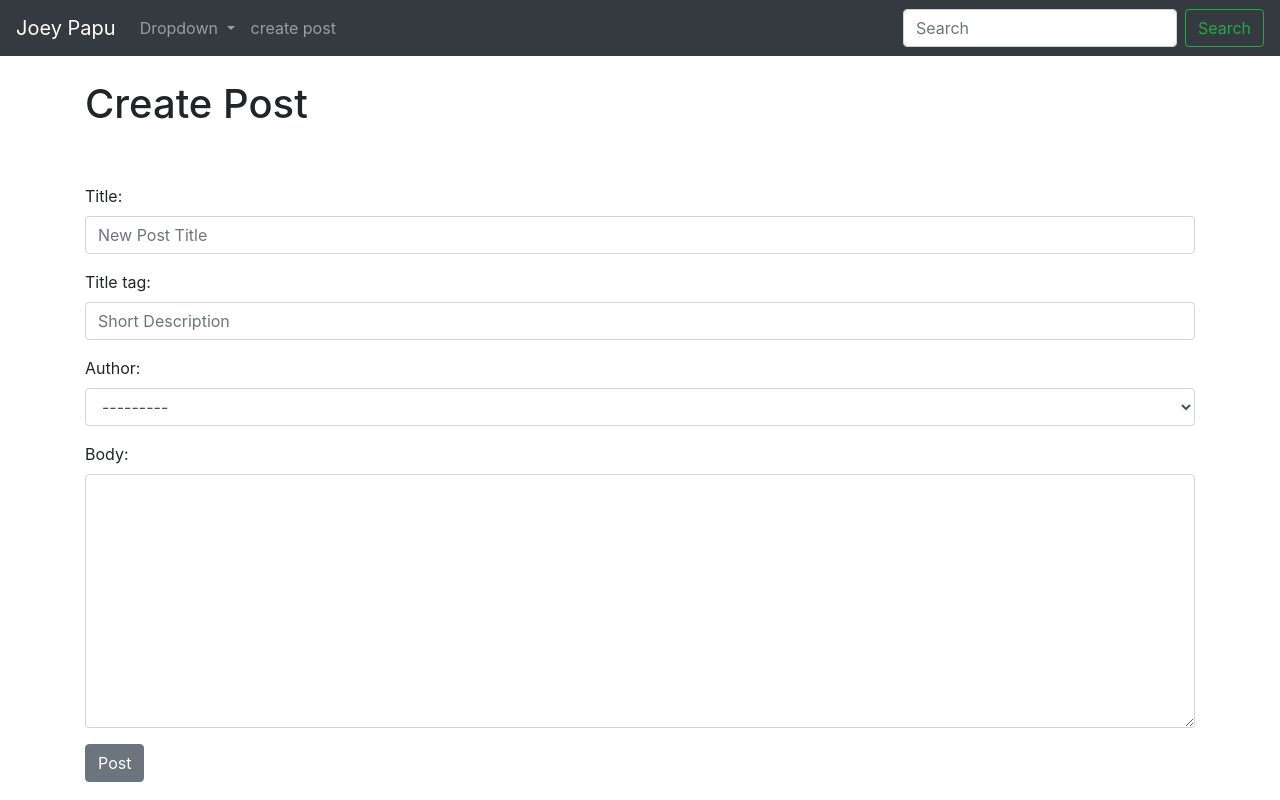
After one commit to jpapu/portfolio, a Django app: page /create_post/ in a window 1280 px wide. The commit adds this page. Run offline with Django 3.2, Linux system fonts and the light colour scheme; some libraries are stand-ins or nearby versions.

Commit message:
14 add post page (#15)
* migrate

* create post page

* make forms pretty

```diff
--- /dev/null
+++ b/portfolio/web_app/forms.py
@@ -0,0 +1,14 @@
+from django import forms
+from .models import Post
+
+class CreatePostForm(forms.ModelForm):
+    class Meta:
+        model = Post
+        fields = ('title', 'title_tag', 'author', 'body')
+
+        widgets = {
+            'title': forms.TextInput(attrs={'class':'form-control', 'placeholder': 'New Post Title'}),
+            'title_tag': forms.TextInput(attrs={'class':'form-control', 'placeholder': 'Short Description'}),
+            'author': forms.Select(attrs={'class':'form-control'}),
+            'body': forms.Textarea(attrs={'class':'form-control'}),
+        }
--- a/portfolio/web_app/models.py
+++ b/portfolio/web_app/models.py
@@ -1,9 +1,10 @@
 from django.db import models
 from django.contrib.auth.models import User
+from django.urls import reverse
 
 class Post(models.Model):
     title = models.CharField(max_length = 255)
-    title_tag = models.CharField(max_length = 255, default="Post")
+    title_tag = models.CharField(max_length = 255)
     author = models.ForeignKey(User, on_delete=models.CASCADE)
     created_at = models.DateTimeField(auto_now_add=True)
     updated_at = models.DateTimeField(auto_now=True)
@@ -11,3 +12,7 @@ class Post(models.Model):
 
     def __str__(self):
         return self.title + " | " + str(self.author)
+
+    def get_absolute_url(self):
+        return reverse('article-detail', args=(str(self.id))) #return to inidividual post after creation
+        #return reverse('home') #return to home after creation
--- a/portfolio/web_app/templates/base.html
+++ b/portfolio/web_app/templates/base.html
@@ -25,10 +25,6 @@
 
         <div class="collapse navbar-collapse" id="navbarSupportedContent">
             <ul class="navbar-nav mr-auto">
-                <!--Link-->
-                <li class="nav-item">
-                    <a class="nav-link" href="#">Link</a>
-                </li>
                 <!--Dropdown-->
                 <li class="nav-item dropdown">
                     <a class="nav-link dropdown-toggle" href="#" id="navbarDropdown" role="button" data-toggle="dropdown" aria-haspopup="true" aria-expanded="false">
@@ -40,6 +36,10 @@
                     <div class="dropdown-divider"></div>
                     <a class="dropdown-item" href="#">Something else here</a>
                     </div>
+                </li>
+                <!--Create Post-->
+                <li class="nav-item">
+                    <a class="nav-link" href="{% url 'create_post' %}">create post</a>
                 </li>
             </ul>
             <!--Search Bar-->
--- /dev/null
+++ b/portfolio/web_app/templates/create_post.html
@@ -0,0 +1,16 @@
+{% extends 'base.html' %}
+{% block title %}Create New Post{% endblock %}
+
+{% block content %}
+<h1>Create Post</h1>
+<br><br>
+<div class="form-group">
+    <form method="POST">
+        {% csrf_token %}
+        {{ form.as_p }}
+        <button class="btn btn-secondary">Post</button>
+    </form>
+</div>
+
+
+{% endblock %}
--- a/portfolio/web_app/urls.py
+++ b/portfolio/web_app/urls.py
@@ -1,7 +1,8 @@
 from django.urls import path
-from web_app.views import HomeView, ArticleDetailView
+from web_app.views import CreatePostView, HomeView, ArticleDetailView
 
 urlpatterns = [
     path('', HomeView.as_view(), name='home'),
     path('article/<int:pk>', ArticleDetailView.as_view(), name='article-detail'),
+    path('create_post/', CreatePostView.as_view(), name='create_post'),
 ]
--- a/portfolio/web_app/views.py
+++ b/portfolio/web_app/views.py
@@ -1,8 +1,9 @@
 from typing import List
 from django.shortcuts import render
 from django.shortcuts import render
-from django.views.generic import ListView, DetailView
+from django.views.generic import ListView, DetailView, CreateView
 from .models import Post
+from.forms import CreatePostForm
 
 class HomeView(ListView):
     model = Post
@@ -11,3 +12,10 @@ class HomeView(ListView):
 class ArticleDetailView(DetailView):
     model = Post
     template_name = 'article_details.html'
+
+class CreatePostView(CreateView):
+    model = Post
+    form_class = CreatePostForm
+    template_name = 'create_post.html'
+    #fields = '__all__'
+    #fields = ('title', 'body')
```
Also changed, not shown: portfolio/web_app/migrations/0003_post_title_tag.py (added).
